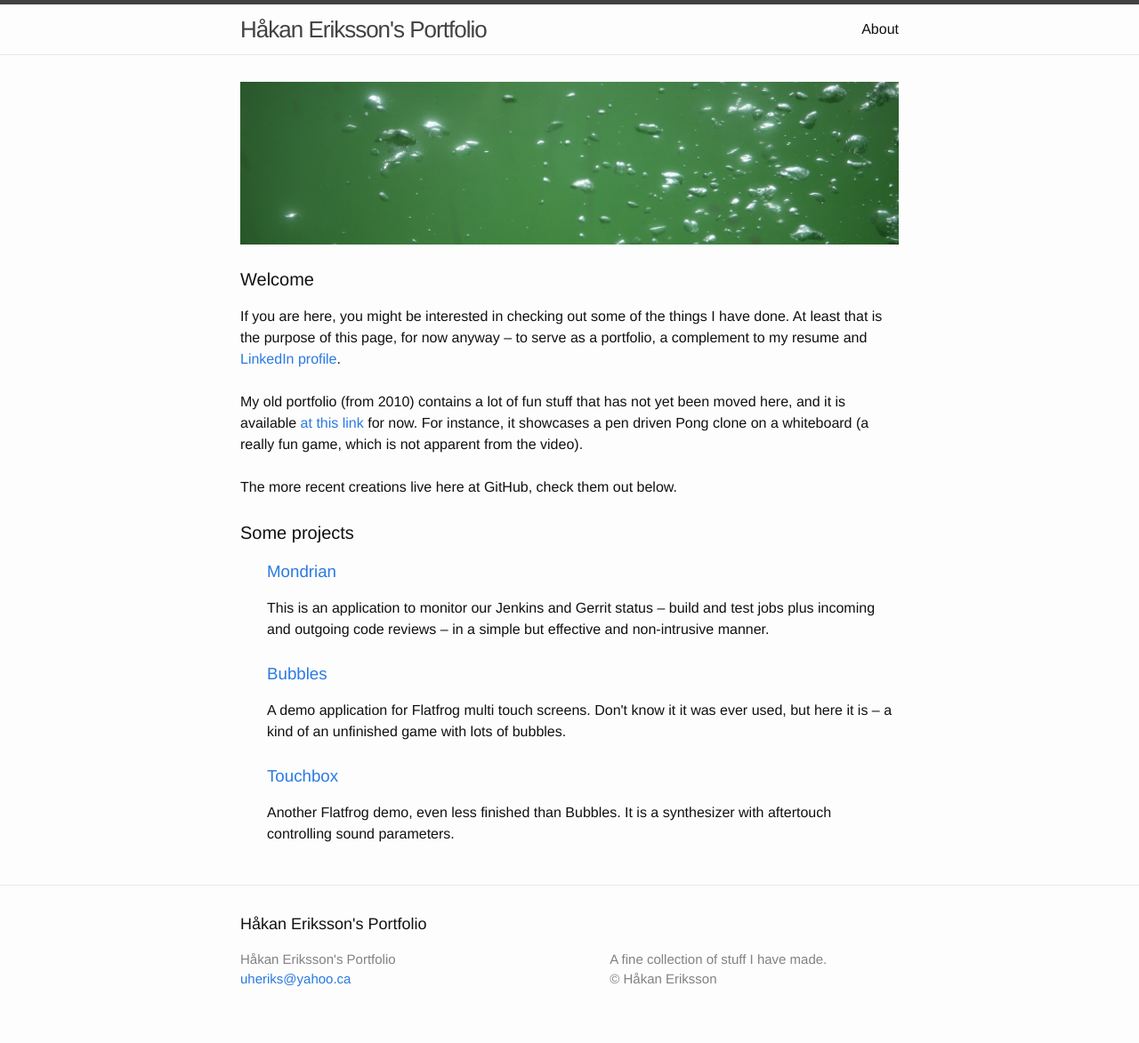
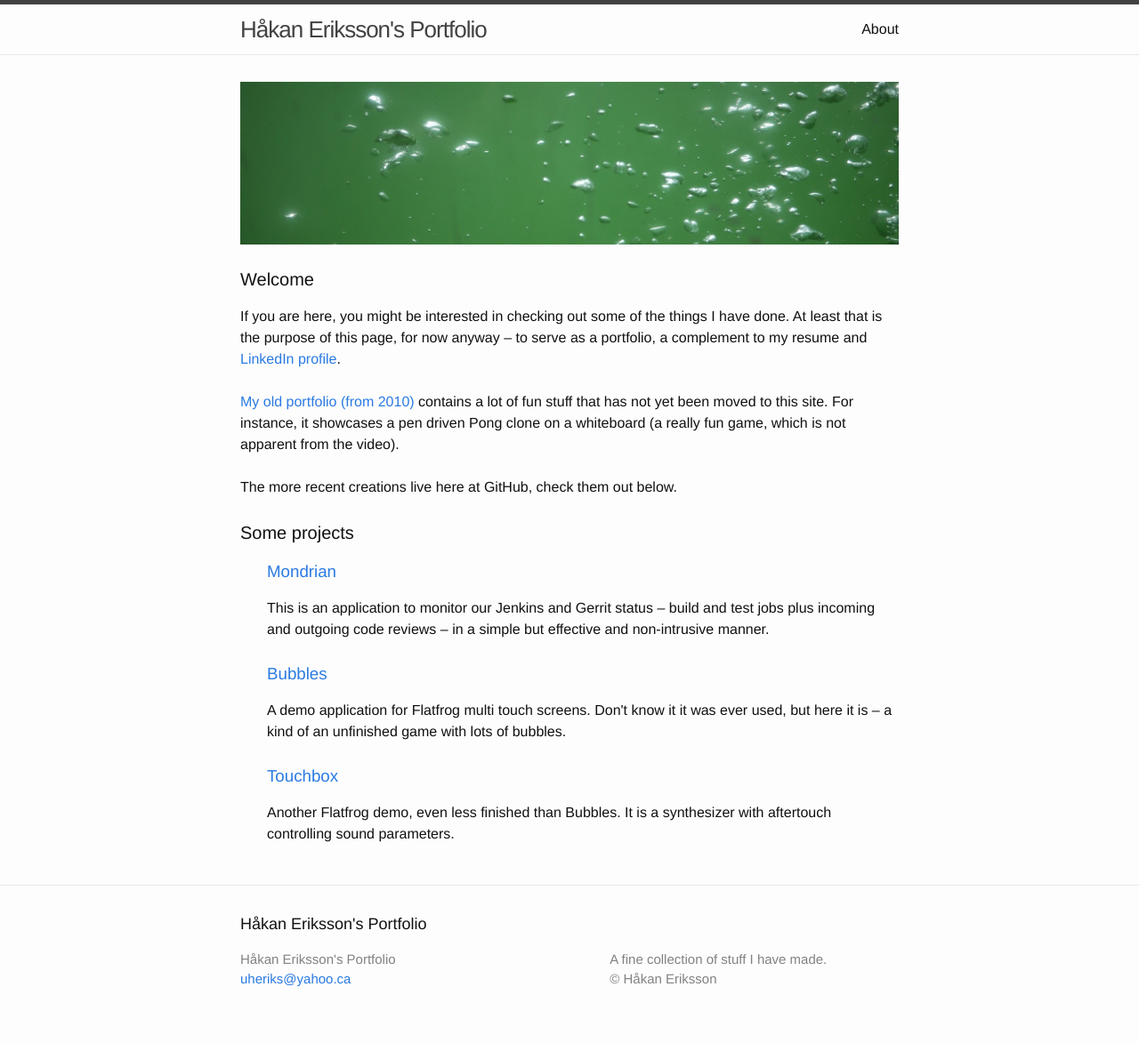
Before and after one commit to bar-and-c/bar-and-c.github.io, a Jekyll site: the page built from index.html, in a window 1280 px wide. Shown: the whole page at 89% size. Built offline with Jekyll 4.4.1, drawn with Linux system fonts in a browser that asks for light colours.

Commit message:
Make link to old site slightly more visible

```diff
--- a/index.html
+++ b/index.html
@@ -11,7 +11,7 @@ layout: default
   If you are here, you might be interested in checking out some of the things I have done. At least that is the purpose of this page, for now anyway – to serve as a portfolio, a complement to my resume and <a class="page-link" href="https://se.linkedin.com/in/hakaneriksson">LinkedIn profile</a>.
   <br>
   <br>
-  My old portfolio (from 2010) contains a lot of fun stuff that has not yet been moved here, and it is available <a class="page-link" href="https://dl.dropboxusercontent.com/u/4514196/Portfolio/Home.html">at this link</a> for now. For instance, it showcases a pen driven Pong clone on a whiteboard (a really fun game, which is not apparent from the video).
+  <a class="page-link" href="https://dl.dropboxusercontent.com/u/4514196/Portfolio/Home.html">My old portfolio (from 2010)</a> contains a lot of fun stuff that has not yet been moved to this site. For instance, it showcases a pen driven Pong clone on a whiteboard (a really fun game, which is not apparent from the video).
   <br>
   <br>
 
```
